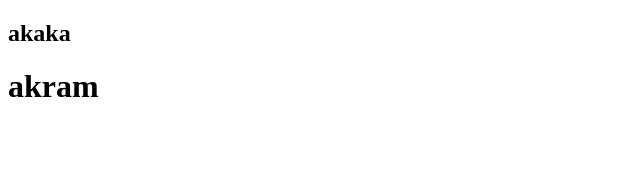
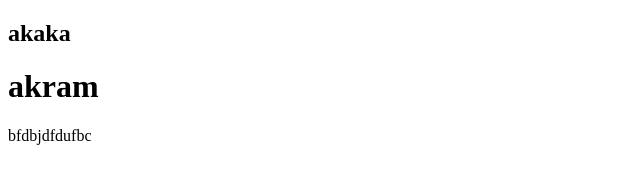
Before and after one commit to AdhamAkram/Project, a plain HTML site: page index.html in a window 1280 px wide. Shown: the whole page, without its empty margins (0-640 px from the left). Drawn offline with Linux system fonts and the light colour scheme.

Commit message:
Update index.html

```diff
--- a/index.html
+++ b/index.html
@@ -8,5 +8,6 @@
 <body>
     <h2>akaka</h2>
     <h1>akram</h1>
+    <p>bfdbjdfdufbc</p>
 </body>
 </html>
```
